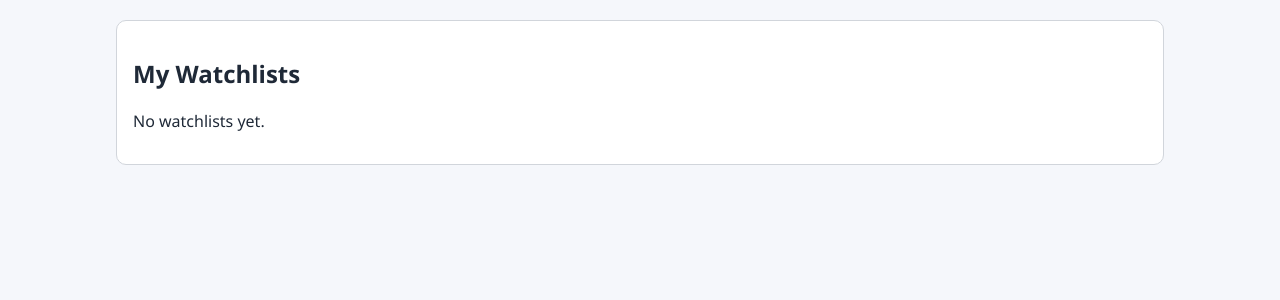
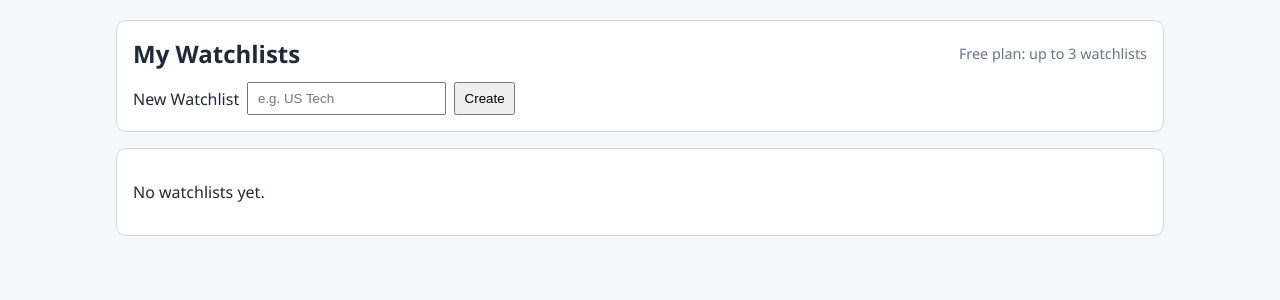
Before and after one commit to taeJinary/stock-WE, a Django app: page /watchlists/ in a window 1280 px wide. Shown: the part 118-418 px from the top of the page. Run offline with Django 5.2, Linux system fonts and the light colour scheme; the visitor is signed in with stand-in values (Sample User, id 1); data that the repository does not hold is empty; parts of the project's set-up code (start-up, migrations or seed data) failed here and were passed over; some libraries are stand-ins or nearby versions.

Commit message:
feat: implement watchlist management flows

```diff
--- a/apps/watchlist/templates/watchlist/list.html
+++ b/apps/watchlist/templates/watchlist/list.html
@@ -4,23 +4,59 @@
 
 {% block content %}
 <section class="panel">
+  <div class="panel-head">
     <h2>My Watchlists</h2>
+    {% if watchlist_limit %}
+      <p class="meta-note">Free plan: up to {{ watchlist_limit }} watchlists</p>
+    {% else %}
+      <p class="meta-note">Current plan: unlimited watchlists</p>
+    {% endif %}
+  </div>
+
+  <form method="post" action="{% url 'watchlist:create' %}" class="watchlist-inline-form">
+    {% csrf_token %}
+    <input type="hidden" name="next" value="{% url 'watchlist:list' %}">
+    <label for="watchlist-name">New Watchlist</label>
+    <input id="watchlist-name" type="text" name="name" maxlength="120" required placeholder="e.g. US Tech">
+    <button type="submit">Create</button>
+  </form>
+</section>
+
 {% for watchlist in watchlists %}
-    <article class="watchlist-block">
+  <section class="panel watchlist-block">
+    <div class="panel-head">
       <h3>{{ watchlist.name }}{% if watchlist.is_default %} (default){% endif %}</h3>
+      <form method="post" action="{% url 'watchlist:delete' watchlist.id %}" class="inline-form">
+        {% csrf_token %}
+        <input type="hidden" name="next" value="{% url 'watchlist:list' %}">
+        <button type="submit">Delete</button>
+      </form>
+    </div>
+
     <ul>
       {% for item in watchlist.items.all %}
-          <li>
+        <li class="watchlist-item-row">
+          <div>
             <a href="{% url 'stocks:detail' item.stock.symbol %}">{{ item.stock.symbol }}</a>
-            {% if item.note %}- {{ item.note }}{% endif %}
+            {% if item.note %}
+              <span class="meta-note">- {{ item.note }}</span>
+            {% endif %}
+          </div>
+          <form method="post" action="{% url 'watchlist:remove-item' item.stock.symbol %}" class="inline-form">
+            {% csrf_token %}
+            <input type="hidden" name="watchlist_id" value="{{ watchlist.id }}">
+            <input type="hidden" name="next" value="{% url 'watchlist:list' %}">
+            <button type="submit">Remove</button>
+          </form>
         </li>
       {% empty %}
         <li>No items.</li>
       {% endfor %}
     </ul>
-    </article>
+  </section>
 {% empty %}
+  <section class="panel">
     <p>No watchlists yet.</p>
+  </section>
 {% endfor %}
-</section>
 {% endblock %}
--- a/apps/watchlist/urls.py
+++ b/apps/watchlist/urls.py
@@ -1,9 +1,19 @@
 from django.urls import path
 
-from .views import watchlist_list
+from .views import (
+    watchlist_add_item,
+    watchlist_create,
+    watchlist_delete,
+    watchlist_list,
+    watchlist_remove_item,
+)
 
 app_name = "watchlist"
 
 urlpatterns = [
     path("", watchlist_list, name="list"),
+    path("create/", watchlist_create, name="create"),
+    path("<int:watchlist_id>/delete/", watchlist_delete, name="delete"),
+    path("stocks/<str:symbol>/add/", watchlist_add_item, name="add-item"),
+    path("stocks/<str:symbol>/remove/", watchlist_remove_item, name="remove-item"),
 ]
--- a/apps/watchlist/views.py
+++ b/apps/watchlist/views.py
@@ -1,7 +1,30 @@
+from django.contrib import messages
 from django.contrib.auth.decorators import login_required
-from django.shortcuts import render
+from django.db import IntegrityError
+from django.shortcuts import get_object_or_404, redirect, render
+from django.urls import reverse
+from django.utils.http import url_has_allowed_host_and_scheme
+from django.views.decorators.http import require_POST
 
-from .models import Watchlist
+from apps.stocks.models import Stock
+from services.watchlist_service import (
+    can_user_create_watchlist,
+    ensure_default_watchlist,
+    get_watchlist_limit,
+)
+
+from .models import Watchlist, WatchlistItem
+
+
+def _get_next_url(request, fallback_url):
+    next_url = request.POST.get("next", "").strip()
+    if next_url and url_has_allowed_host_and_scheme(
+        next_url,
+        allowed_hosts={request.get_host()},
+        require_https=request.is_secure(),
+    ):
+        return next_url
+    return fallback_url
 
 
 @login_required
@@ -11,4 +34,133 @@ def watchlist_list(request):
         .prefetch_related("items__stock")
         .all()
     )
-    return render(request, "watchlist/list.html", {"watchlists": watchlists})
+    watchlist_limit = get_watchlist_limit(request.user)
+    return render(
+        request,
+        "watchlist/list.html",
+        {
+            "watchlists": watchlists,
+            "watchlist_limit": watchlist_limit,
+        },
+    )
+
+
+@login_required
+@require_POST
+def watchlist_create(request):
+    name = request.POST.get("name", "").strip()
+    redirect_url = _get_next_url(request, reverse("watchlist:list"))
+
+    if not name:
+        messages.error(request, "Watchlist name is required.")
+        return redirect(redirect_url)
+
+    if len(name) > 120:
+        messages.error(request, "Watchlist name must be 120 characters or less.")
+        return redirect(redirect_url)
+
+    can_create, limit = can_user_create_watchlist(request.user)
+    if not can_create:
+        if limit is None:
+            messages.error(request, "Unable to create watchlist.")
+        else:
+            messages.error(request, f"Free plan can have up to {limit} watchlists.")
+        return redirect(redirect_url)
+
+    is_default = not Watchlist.objects.filter(user=request.user).exists()
+    try:
+        watchlist, created = Watchlist.objects.get_or_create(
+            user=request.user,
+            name=name,
+            defaults={"is_default": is_default},
+        )
+    except IntegrityError:
+        messages.error(request, "Watchlist could not be created. Please try another name.")
+        return redirect(redirect_url)
+
+    if created:
+        messages.success(request, f"Watchlist '{watchlist.name}' created.")
+    else:
+        messages.info(request, f"Watchlist '{watchlist.name}' already exists.")
+    return redirect(redirect_url)
+
+
+@login_required
+@require_POST
+def watchlist_delete(request, watchlist_id):
+    redirect_url = _get_next_url(request, reverse("watchlist:list"))
+    watchlist = get_object_or_404(Watchlist, id=watchlist_id, user=request.user)
+    deleted_name = watchlist.name
+    was_default = watchlist.is_default
+    watchlist.delete()
+
+    if was_default:
+        replacement = Watchlist.objects.filter(user=request.user).order_by("id").first()
+        if replacement:
+            replacement.is_default = True
+            replacement.save(update_fields=["is_default"])
+
+    messages.success(request, f"Watchlist '{deleted_name}' deleted.")
+    return redirect(redirect_url)
+
+
+@login_required
+@require_POST
+def watchlist_add_item(request, symbol):
+    stock = get_object_or_404(Stock, symbol=symbol.upper())
+    watchlist_id = request.POST.get("watchlist_id", "").strip()
+    note = request.POST.get("note", "").strip()[:255]
+    redirect_url = _get_next_url(
+        request,
+        reverse("stocks:detail", kwargs={"symbol": stock.symbol}),
+    )
+
+    if watchlist_id:
+        watchlist = get_object_or_404(Watchlist, id=watchlist_id, user=request.user)
+    else:
+        try:
+            watchlist = ensure_default_watchlist(request.user)
+        except ValueError:
+            messages.error(request, "Unable to resolve watchlist for this account.")
+            return redirect(redirect_url)
+
+    item, created = WatchlistItem.objects.get_or_create(
+        watchlist=watchlist,
+        stock=stock,
+        defaults={"note": note},
+    )
+
+    if created:
+        messages.success(request, f"{stock.symbol} added to '{watchlist.name}'.")
+        return redirect(redirect_url)
+
+    if note and note != item.note:
+        item.note = note
+        item.save(update_fields=["note"])
+        messages.success(request, f"Updated note for {stock.symbol} in '{watchlist.name}'.")
+    else:
+        messages.info(request, f"{stock.symbol} is already in '{watchlist.name}'.")
+    return redirect(redirect_url)
+
+
+@login_required
+@require_POST
+def watchlist_remove_item(request, symbol):
+    stock = get_object_or_404(Stock, symbol=symbol.upper())
+    watchlist_id = request.POST.get("watchlist_id", "").strip()
+    redirect_url = _get_next_url(request, reverse("watchlist:list"))
+
+    if not watchlist_id:
+        messages.error(request, "watchlist_id is required.")
+        return redirect(redirect_url)
+
+    deleted_count, _ = WatchlistItem.objects.filter(
+        watchlist_id=watchlist_id,
+        watchlist__user=request.user,
+        stock=stock,
+    ).delete()
+    if deleted_count:
+        messages.success(request, f"{stock.symbol} removed from watchlist.")
+    else:
+        messages.info(request, f"{stock.symbol} was not in selected watchlist.")
+    return redirect(redirect_url)
--- /dev/null
+++ b/services/watchlist_service.py
@@ -0,0 +1,54 @@
+from typing import Optional
+
+from apps.accounts.models import Subscription
+from apps.watchlist.models import Watchlist
+
+FREE_WATCHLIST_LIMIT = 3
+DEFAULT_WATCHLIST_NAME = "My Watchlist"
+
+
+def get_user_plan(user) -> str:
+    subscription = getattr(user, "active_subscription", None)
+    if not subscription:
+        return Subscription.Plan.FREE
+    return subscription.plan
+
+
+def get_watchlist_limit(user) -> Optional[int]:
+    plan = get_user_plan(user)
+    if plan in {Subscription.Plan.PRO, Subscription.Plan.ENTERPRISE}:
+        return None
+    return FREE_WATCHLIST_LIMIT
+
+
+def can_user_create_watchlist(user) -> tuple[bool, Optional[int]]:
+    limit = get_watchlist_limit(user)
+    if limit is None:
+        return True, None
+
+    current_count = Watchlist.objects.filter(user=user).count()
+    return current_count < limit, limit
+
+
+def ensure_default_watchlist(user) -> Watchlist:
+    default_watchlist = Watchlist.objects.filter(user=user, is_default=True).first()
+    if default_watchlist:
+        return default_watchlist
+
+    first_watchlist = Watchlist.objects.filter(user=user).order_by("id").first()
+    if first_watchlist:
+        first_watchlist.is_default = True
+        first_watchlist.save(update_fields=["is_default"])
+        return first_watchlist
+
+    can_create, limit = can_user_create_watchlist(user)
+    if not can_create:
+        if limit is None:
+            raise ValueError("Cannot create default watchlist")
+        raise ValueError(f"Watchlist limit reached ({limit})")
+
+    return Watchlist.objects.create(
+        user=user,
+        name=DEFAULT_WATCHLIST_NAME,
+        is_default=True,
+    )
--- a/static/css/style.css
+++ b/static/css/style.css
@@ -103,9 +103,11 @@ td {
 .inline-form {
   display: flex;
   gap: 0.5rem;
+  align-items: center;
 }
 
 input,
+select,
 button {
   padding: 0.45rem 0.55rem;
 }
@@ -126,3 +128,69 @@ button {
   width: 100%;
   min-height: 320px;
 }
+
+.message-stack {
+  margin-bottom: 1rem;
+}
+
+.message {
+  margin: 0 0 0.5rem 0;
+  padding: 0.6rem 0.75rem;
+  border: 1px solid var(--line);
+  border-radius: 8px;
+  background: #f8fafc;
+}
+
+.message.success {
+  border-color: #99f6e4;
+  background: #f0fdfa;
+}
+
+.message.error {
+  border-color: #fecaca;
+  background: #fef2f2;
+}
+
+.message.info {
+  border-color: #bfdbfe;
+  background: #eff6ff;
+}
+
+.watchlist-inline-form {
+  display: flex;
+  flex-wrap: wrap;
+  gap: 0.5rem;
+  align-items: center;
+}
+
+.watchlist-chip-list {
+  list-style: none;
+  padding: 0;
+  margin: 0.8rem 0 0;
+  display: flex;
+  flex-wrap: wrap;
+  gap: 0.5rem;
+}
+
+.watchlist-chip-list li {
+  display: flex;
+  gap: 0.5rem;
+  align-items: center;
+  border: 1px solid var(--line);
+  border-radius: 999px;
+  padding: 0.35rem 0.5rem;
+}
+
+.watchlist-item-row {
+  display: flex;
+  justify-content: space-between;
+  gap: 0.75rem;
+  align-items: center;
+  padding: 0.3rem 0;
+}
+
+.meta-note {
+  color: #64748b;
+  margin: 0;
+  font-size: 0.9rem;
+}
--- a/templates/base.html
+++ b/templates/base.html
@@ -24,6 +24,13 @@
     </nav>
   </header>
   <main class="container">
+    {% if messages %}
+      <section class="message-stack">
+        {% for message in messages %}
+          <p class="message {{ message.tags }}">{{ message }}</p>
+        {% endfor %}
+      </section>
+    {% endif %}
     {% block content %}{% endblock %}
   </main>
   <script src="https://cdn.jsdelivr.net/npm/htmx.org@1.9.12"></script>
```
Also changed, not shown: apps/stocks/templates/stocks/detail.html (+52 -3 lines), apps/stocks/views.py (+22 -0 lines). Lines whose indentation alone changed are shown as unchanged.
